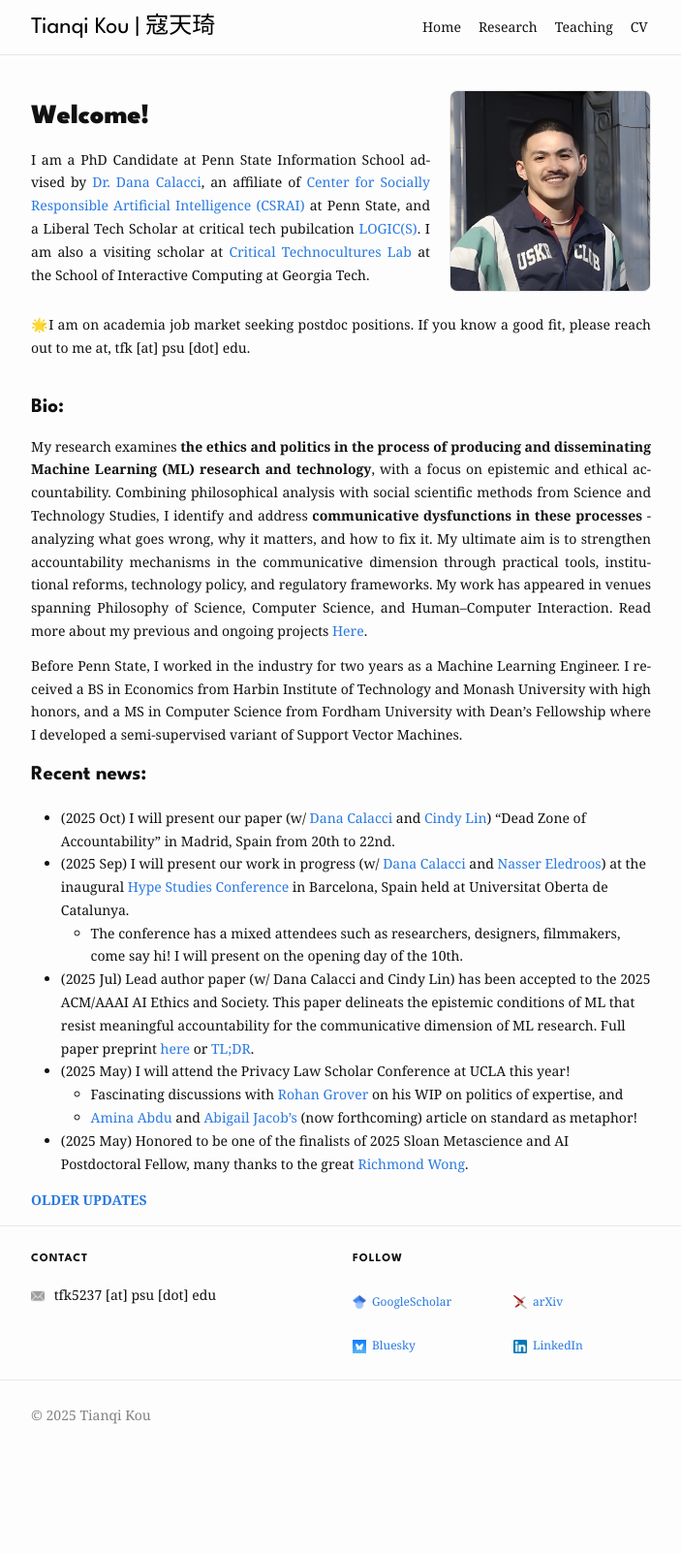
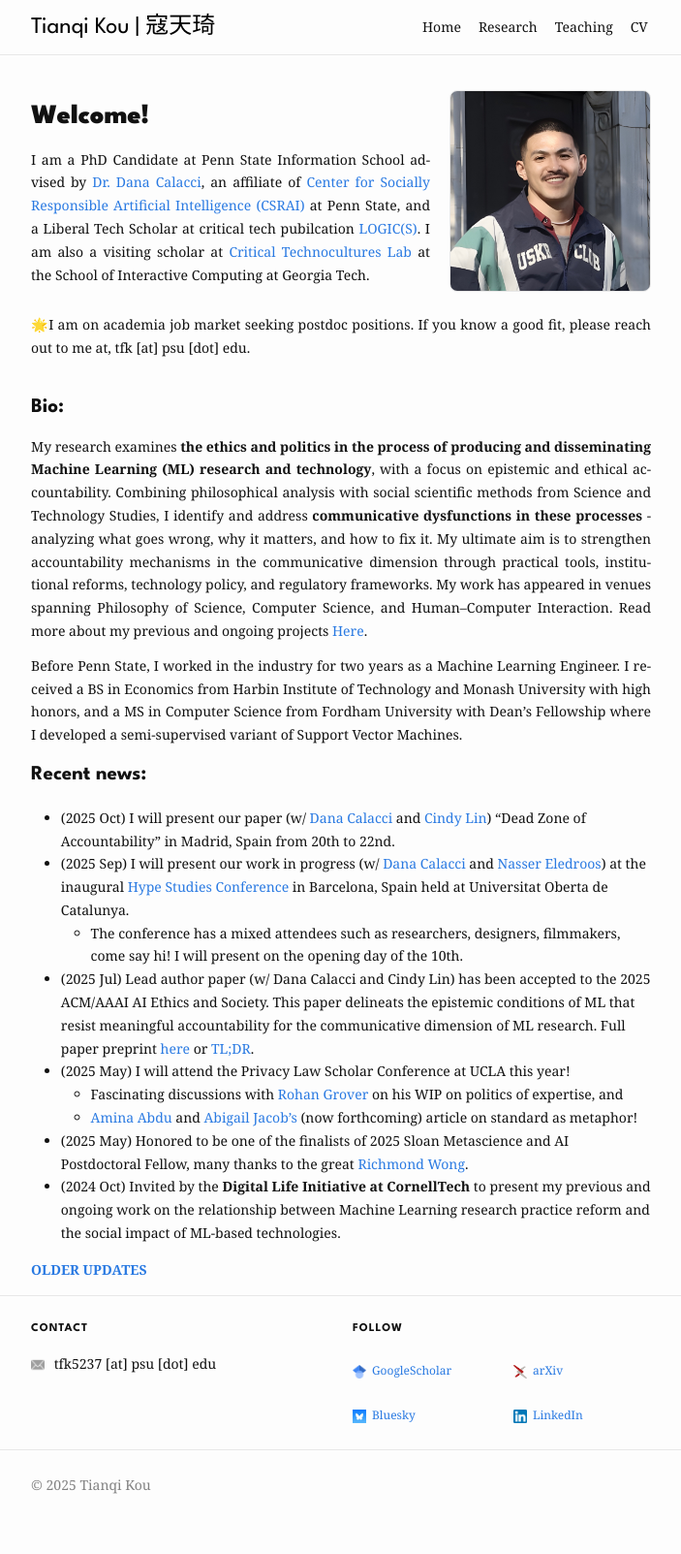
Before and after one commit to koutianqi/koutianqi.github.io, a Jekyll site: the page built from index.markdown, in a window 1280 px wide. Shown: the whole page at 97% size, without its empty margins (288-991 px from the left). Built offline with Jekyll 4.4.1, drawn with Linux system fonts in a browser that asks for light colours; before the commit the page ends 1532 px from its top, so only the background shows below that.

Commit message:
Update index.markdown

```diff
--- a/index.markdown
+++ b/index.markdown
@@ -35,11 +35,11 @@ Before Penn State, I worked in the industry for two years as a Machine Learning
   - Fascinating discussions with [Rohan Grover](https://www.rohangrover.org) on his WIP on politics of expertise, and
   - [Amina Abdu](https://aminaxabdu.github.io) and [Abigail Jacob's](https://azjacobs.com) (now forthcoming) article on standard as metaphor!
 - (2025 May) Honored to be one of the finalists of 2025 Sloan Metascience and AI Postdoctoral Fellow, many thanks to the great [Richmond Wong](https://richmondywong.com).
+- (2024 Oct) Invited by the **Digital Life Initiative at CornellTech** to present my previous and ongoing work on the relationship between Machine Learning research practice reform and the social impact of ML-based technologies.
 
 <details class="older-updates" markdown="1">
   <summary>Older updates</summary>
 
-- (2024 Oct) Invited by the **Digital Life Initiative at CornellTech** to present my previous and ongoing work on the relationship between Machine Learning research practice reform and the social impact of ML-based technologies.
 - (2024 Aug) Passed my comprehensive exam, officially a PhD candidate.
 - My FAccT paper has been featured by the College of Information Sciences and Technology at Penn State. Read the story [here](https://ist.psu.edu/news/claim-replicability-may-help-prevent-harms-caused-by-ml)!
 - (2024 Jun) Presented my **first and solo authored paper** "From Model Performance Replicability to Claim Replicability" at 2024 ACM Conference Fairness Accountability and Transparency at Rio de Janeiro, Brazil. [article](https://arxiv.org/pdf/2404.13131?) or [TL;DR](https://x.com/koutianqi1/status/1782586574850449812).
```
